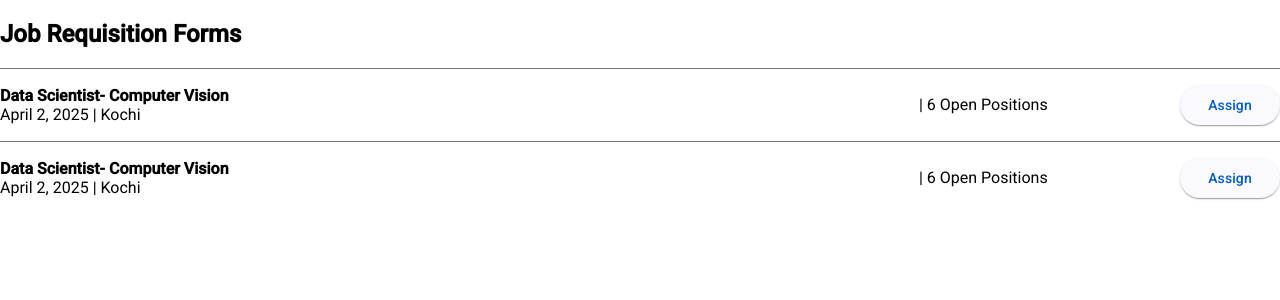
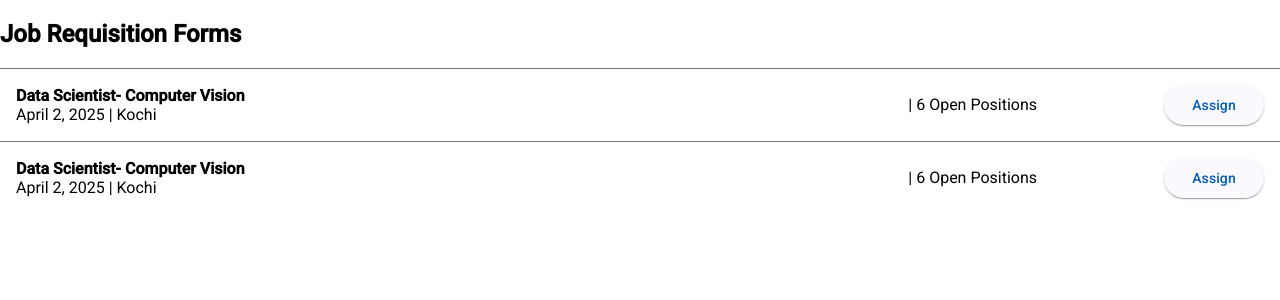
Before and after one commit to nivya-2/recruitx-frontend, an Angular app: page / in a window 1280 px wide. Shown: the top 300 px of the page. Built offline with nearby package versions, Linux system fonts and the light colour scheme.

Commit message:
fix:padding

```diff
--- a/src/app/jrrow/jrrow.component.css
+++ b/src/app/jrrow/jrrow.component.css
@@ -2,7 +2,7 @@
     display: flex;
     justify-content: space-between;
     align-items: center;
-    padding: 16px 0;
+    padding: 16px;
   }
 
   .job-info {
```
